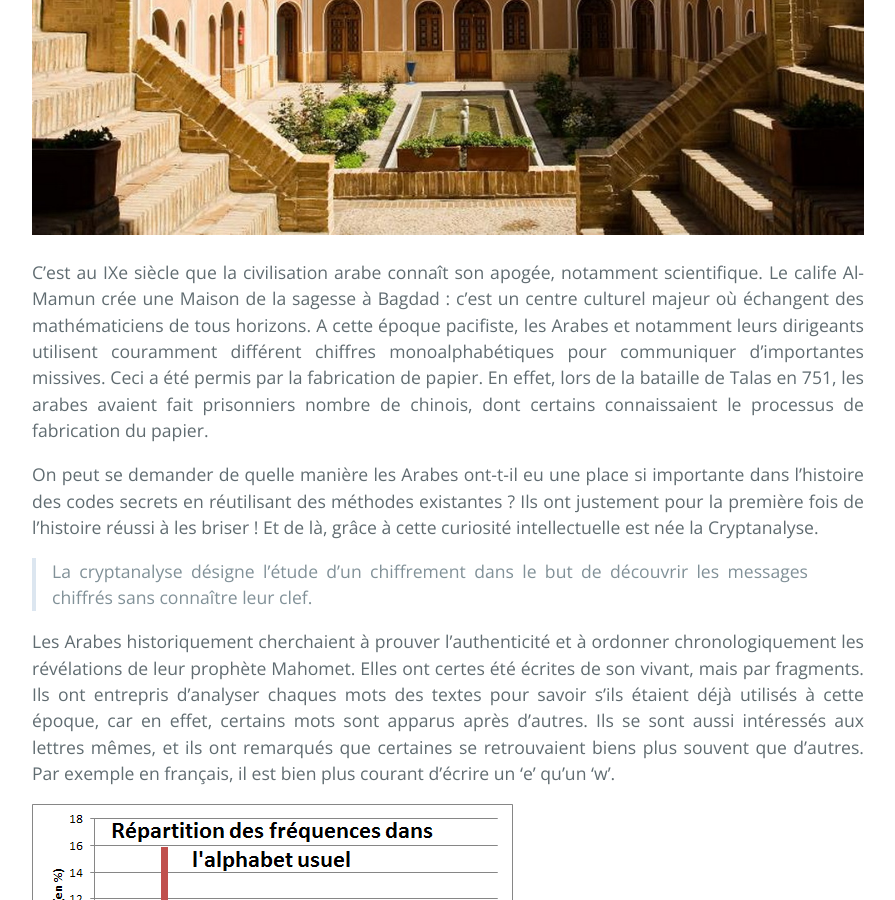
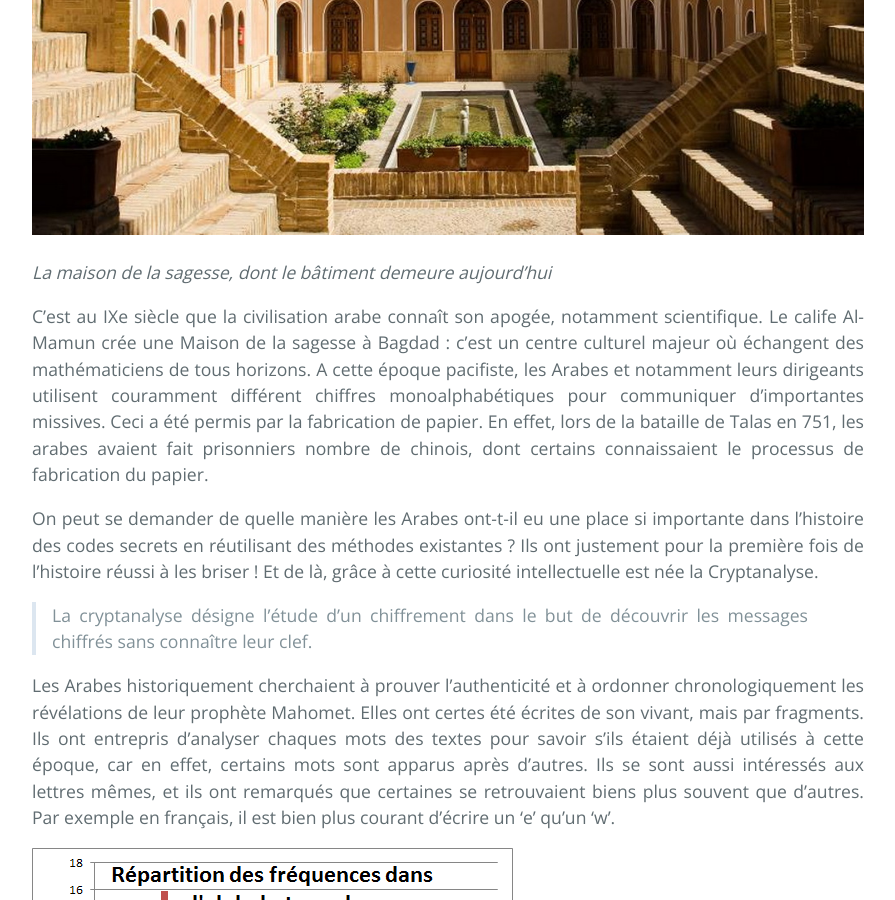
Before and after one commit to SamuelGallay/CryptoTPE, a Jekyll site: the page built from pages/1_Antiquite/4_alkindi.md, in a window 1280 px wide and 900 px high, scrolled down 1251 px. Shown: the whole window, without its empty margins (192-1087 px from the left). Built offline with Jekyll 4.4.1, drawn with Linux system fonts in a browser that asks for light colours; our own code applies the rules of GitHub Pages for plain Markdown files.

Commit message:
Update 4_alkindi.md

```diff
--- a/pages/1_Antiquite/4_alkindi.md
+++ b/pages/1_Antiquite/4_alkindi.md
@@ -12,6 +12,8 @@ partie: "L'Antiquité"
 À partir de cette date, le califat est centralisé autour de l’Empire sassanide qui fut conquis par les arabes, héritier de l’Empire Perse, civilisation très éclairée. Comme le feront plus tard les occidentaux à la Renaissance, les Abbassides, dans l’ancienne Mésopotamie ou à Alexandrie, utilisent les connaissances scientifiques grecques pour bâtir la science arabe. L'unité linguistique du territoire favorise la construction d’une connaissance globale : tous les textes grecs (Euclide, Aristote, Archimède, Démocrite…) à disposition sont traduits en arabe et tous les savants de la période écrivent dans cette langue. De plus, le développement des voies de communication et la technique de fabrication du papier contribuent ont permis un meilleur échange de connaissances entre les scientifiques.
 
 ![maison-de-la-sagesse]({{ "/assets/1_Antiquite/maison-de-la-sagesse.jpg" | relative_url }})
+
+*La maison de la sagesse, dont le bâtiment demeure aujourd'hui*
 
 C’est au IXe siècle que la civilisation arabe connaît son apogée, notamment scientifique.
 Le calife Al-Mamun crée une Maison de la sagesse à Bagdad : c’est un centre culturel majeur où échangent des mathématiciens de tous horizons.
```
